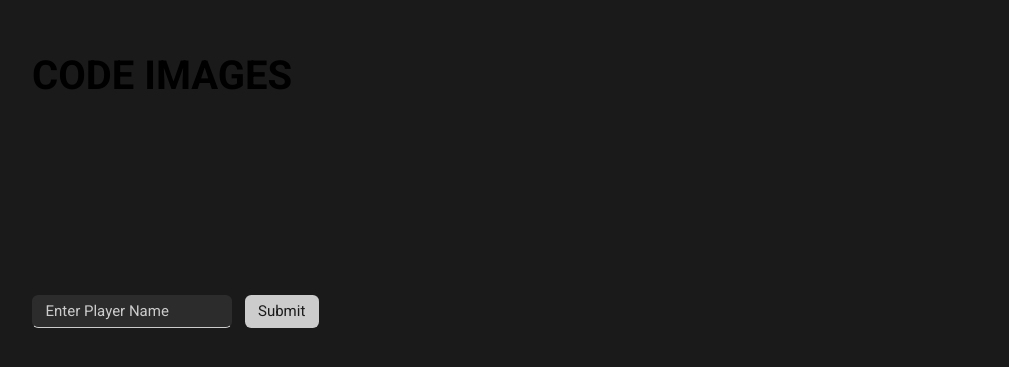
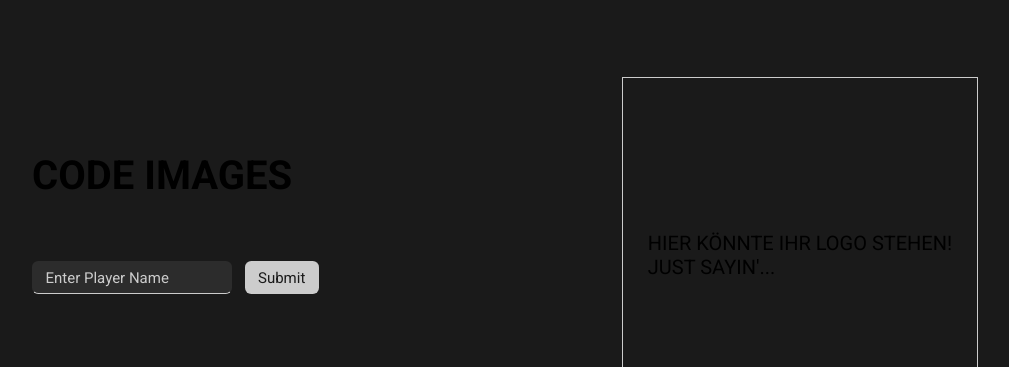
Before and after one commit to hendrickhendrickson/code-images, a SvelteKit app: page / in a window 1280 px wide. Shown: the part 145-512 px from the top of the page, without its empty margins (96-1105 px from the left). Built offline with nearby package versions, Linux system fonts and the light colour scheme.

Commit message:
Adjust layout, add logo placeholder, adjust button states

```diff
--- a/src/app.css
+++ b/src/app.css
@@ -6,12 +6,12 @@
 }
 
 html, body {
+    background-color: var(--black-hex);
     height: 100%;
     margin: 0;
     padding: 0;
     font-size: 78.125%;
     font-family: 'Roboto', sans-serif;
-    background-color: var(--black-hex);
 }
 
 body {
@@ -30,11 +30,10 @@ button,
     font-size: 1.2rem;
     color: var(--black-hex);
     display: inline-block;
-}
-
-button:hover,
-.button:hover {
-    cursor: pointer;
+    transition:
+        background-color 0.2s ease-in-out,
+        color 0.2s ease-in-out,
+        border-color 0.2s ease-in-out;
 }
 
 button.inverted,
@@ -42,6 +41,12 @@ button.inverted,
     border-color: var(--white-hex);
     background-color: var(--black-hex);
     color: var(--white-hex);
+}
+
+button:hover,
+.button:hover {
+    background-color: rgba(var(--white-rgb), 0.5);
+    cursor: pointer;
 }
 
 input,
@@ -69,6 +74,7 @@ input:disabled {
 
 input:hover,
 input:focus,
-input:focus-within {
+input:focus-within,
+.input-like:hover {
     background-color: rgba(var(--white-rgb), 0.2);
 }
--- a/src/routes/+page.server.ts
+++ b/src/routes/+page.server.ts
@@ -1,5 +1,5 @@
 import { isDefined } from "../utils/assert.utils";
-import { dbReadWrite } from "./game/[roomId]/room.db";
+import { dbPublish, dbSet } from "./game/[roomId]/room.db";
 import { initGame } from "./game/game.init";
 import { generateRandomRoomId } from "./game/game.utils";
 
@@ -8,11 +8,11 @@ export const actions = {
         const roomId = generateRandomRoomId();
         const gameState = initGame();
 
-        const dbWriteResult = await dbReadWrite.set(`room_${roomId}`, gameState);
-        const dbPublishResult = await dbReadWrite.publish(`room_${roomId}`, gameState);
+        const dbSetResult = await dbSet(`room_${roomId}`, JSON.stringify(gameState));
+        const dbPublishResult = await dbPublish(`room_${roomId}`, JSON.stringify(gameState));
 
 
-	    if (!isDefined(dbWriteResult) || !isDefined(dbPublishResult)) {
+	    if (!isDefined(dbSetResult) || !isDefined(dbPublishResult)) {
             console.error("Could not write or publish to database");
 
             return { error: "Failed to create room", roomId: null };
--- a/src/routes/+page.svelte
+++ b/src/routes/+page.svelte
@@ -35,6 +35,7 @@
 </script>
 
 <div class="game-start-screen">
+    <div class="game-name-and-menu-wrapper">
         <div class="game-name">
             <h1>Code Images</h1>
         </div>
@@ -95,26 +96,66 @@
         {/if}
     </div>
 
+    <div class="game-logo-wrapper">
+        <div class="logo-placeholder">
+            Hier könnte ihr Logo stehen!<br />
+            Just sayin'...
+        </div>
+    </div>
+</div>
+
 <style>
     .game-start-screen {
         box-sizing: border-box;
         height: 100%;
         width: 80%;
         margin: 0 auto;
+        display: flex;
+    }
+
+    .game-name-and-menu-wrapper,
+    .game-logo-wrapper {
+        flex: 1;
+    }
+
+    .game-logo-wrapper {
+        display: flex;
+        align-items: center;
+        justify-content: center;
+        flex: 1;
+    }
+
+    .game-logo-wrapper .logo-placeholder {
+        box-sizing: border-box;
+        padding: 2rem;
+        text-transform: uppercase;
+        aspect-ratio: 1/1;
+        border: 1px solid var(--white-hex);
+        display: flex;
+        align-items: center;
+        justify-content: center;
+    }
+
+    .game-name-and-menu-wrapper {
+        display: flex;
+        flex-direction: column;
+        justify-content: space-between;
+        gap: 1rem;
     }
 
     .game-name {
-        height: 55%;
+        flex: 1;
         display: flex;
-        align-items: center;
+        align-items: flex-end;
     }
 
     .game-name h1 {
-        margin: 0;
+        margin: 0 0 4rem 0;
         text-transform: uppercase;
     }
 
     .player-name-form {
+        flex: 1;
         height: 10%;
         min-height: fit-content;
         display: flex;
@@ -123,6 +164,7 @@
     }
 
     ul.game-menu {
+        flex: 1;
         margin: 0;
         padding: 0;
         list-style-type: none;
```
Also changed, not shown: 1 other file (tests, documents, lock files or other folders). Lines whose indentation alone changed are shown as unchanged.
